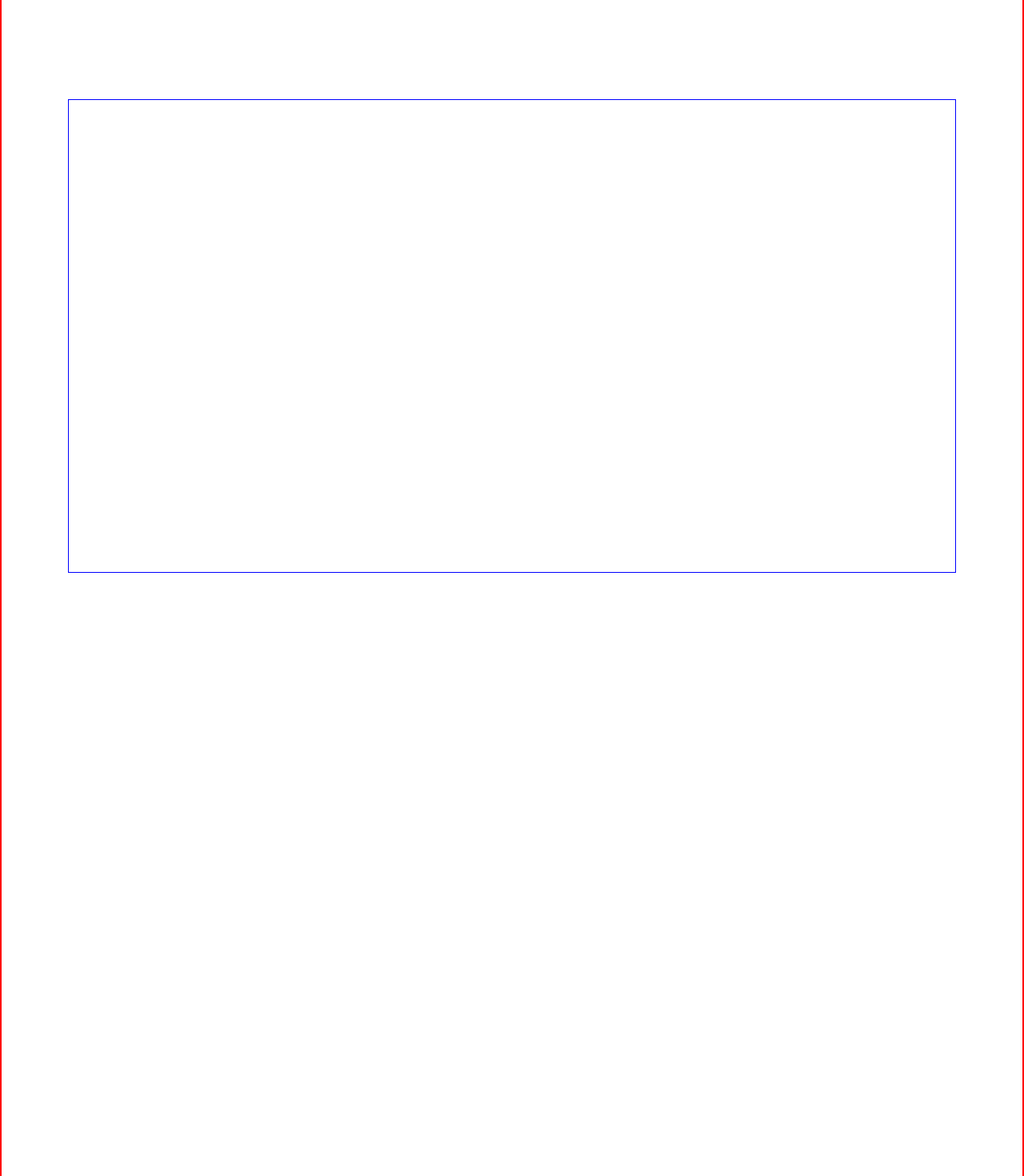
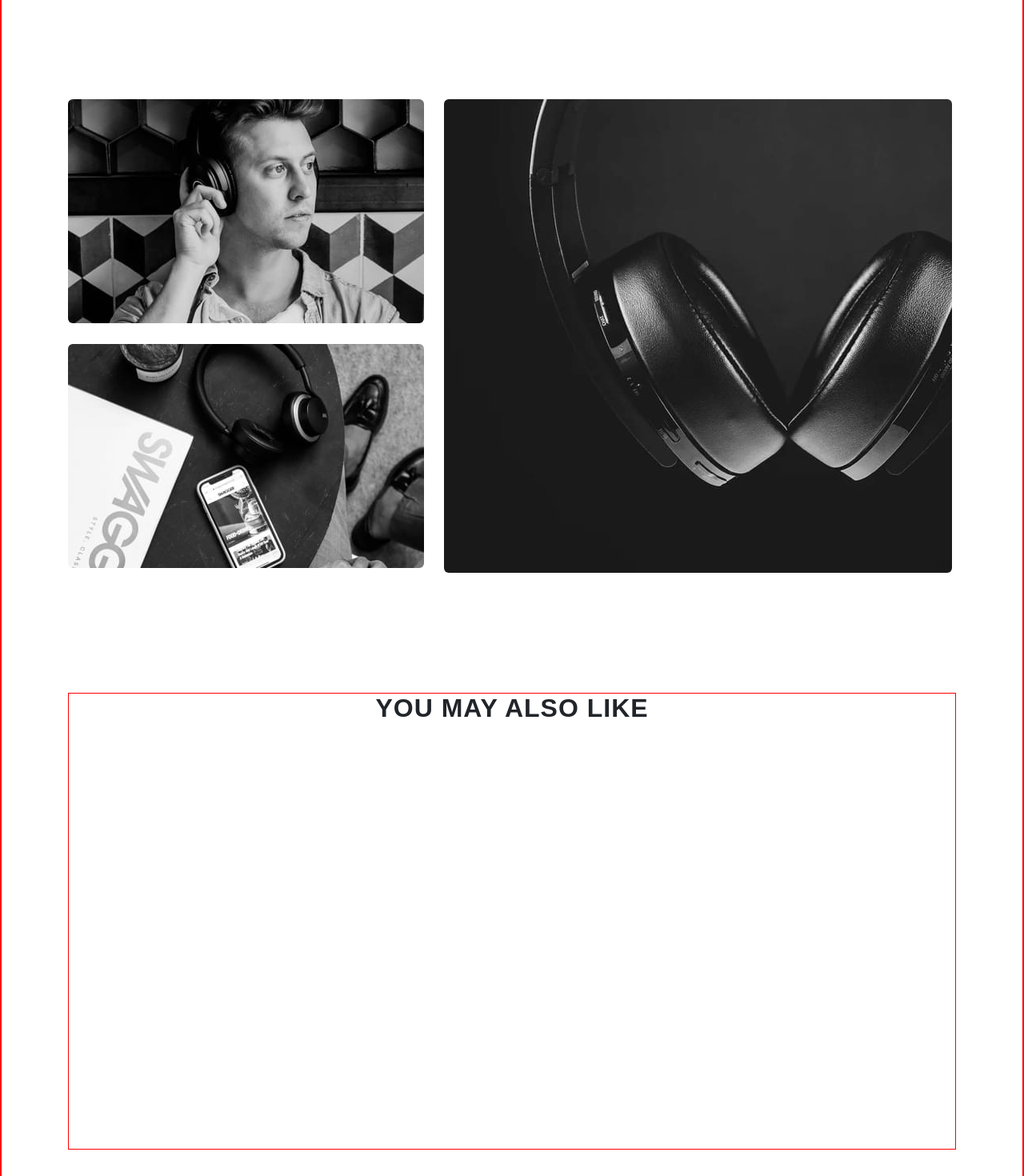
Before and after one commit to IreeHale/audiophile-site, a Next.js app in the folder audio/: page /product-details-headphones in a window 1280 px wide. Shown: the part 1300-2770 px from the top of the page at 80% size. Built offline with nearby package versions, Linux system fonts and the light colour scheme.

Commit message:
adding pic gallery and will be adding you may also like section to project very soon

```diff
--- a/audio/src/app/product-details-headphones/page.js
+++ b/audio/src/app/product-details-headphones/page.js
@@ -63,7 +63,21 @@ export default function details() {
                             </ul>
                         </div>
                     </div>
-                    <div className="preview-section"></div>
+                    <div className="preview-section d-flex flex-wrap">
+                        <div className="mini-column d-flex flex-column">
+                            <div className="gallery-pic1"></div>
+                            <div className="gallery-pic2"></div>
+                        </div>
+                        <div className="gallery-pic3"></div>
+                    </div>
+                    <div className="other-products">
+                        <h1>you may also like</h1>
+                        <div className="also-like">
+                            <div></div>
+                            <div></div>
+                            <div></div>
+                        </div>
+                    </div>
                 </div>
             </div>
     </body>
--- a/audio/src/app/product-details-headphones/styles1.modules.scss
+++ b/audio/src/app/product-details-headphones/styles1.modules.scss
@@ -172,7 +172,7 @@ body{
             .features-section{
                 height: 318px;
                 width: 635px;
-                padding: 10px;
+                padding: 15px;
 
 
                 h1{
@@ -238,7 +238,48 @@ body{
             height: 592px;
             width: 1110px;
             margin-top: 130px;
-            border: 1px solid blue;
+
+            .mini-column{
+
+                .gallery-pic1{
+                    height: 280px;
+                    width: 445px;
+                    background-image: url('../../../public/img/product-xx99-mark-two-headphones/desktop/image-gallery-1.jpg');
+                    border-radius: 6px;
+                }
+                .gallery-pic2{
+                    height: 280px;
+                    width: 445px;
+                    margin-top: 26px;
+                    background-image: url('../../../public/img/product-xx99-mark-two-headphones/desktop/image-gallery-2.jpg');
+                    border-radius: 6px;
+                }
+            }
+
+            .gallery-pic3{
+                height: 592px;
+                width: 635px;
+                margin-left: 25px;
+                background-image: url('../../../public/img/product-xx99-mark-two-headphones/desktop/image-gallery-3.jpg');
+                border-radius: 6px;
+            }
+        }
+
+        .other-products{
+            width: 1110px;
+            height: 571px;
+            margin-top: 150px;
+            border: red solid 1px;
+            text-align: center;
+
+
+            h1{
+                font-size: 32px;
+                font-weight: bold;
+                line-height: 36px;
+                letter-spacing: 1px;
+                text-transform: uppercase;
+            }
         }
     }
 
```
